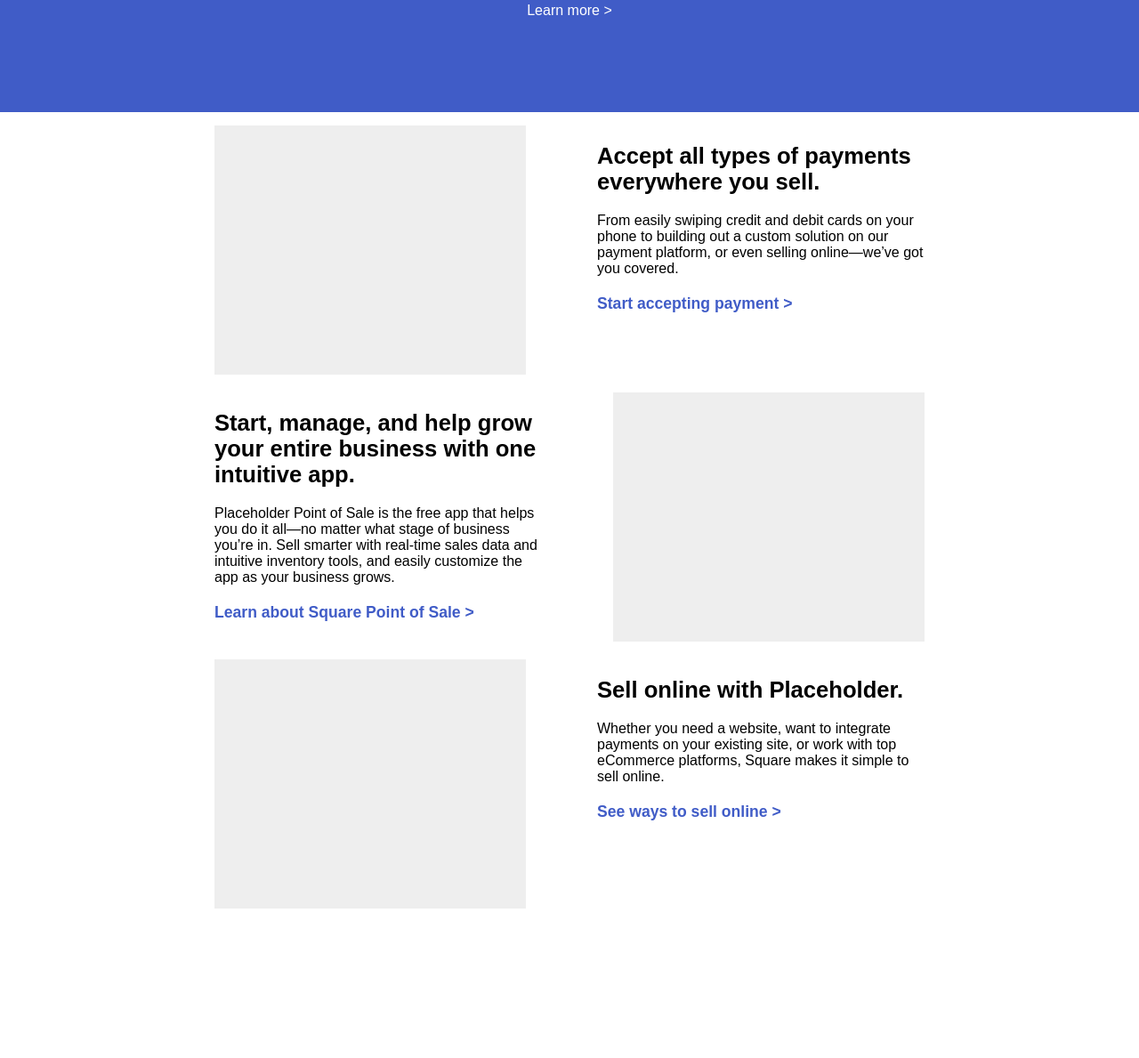
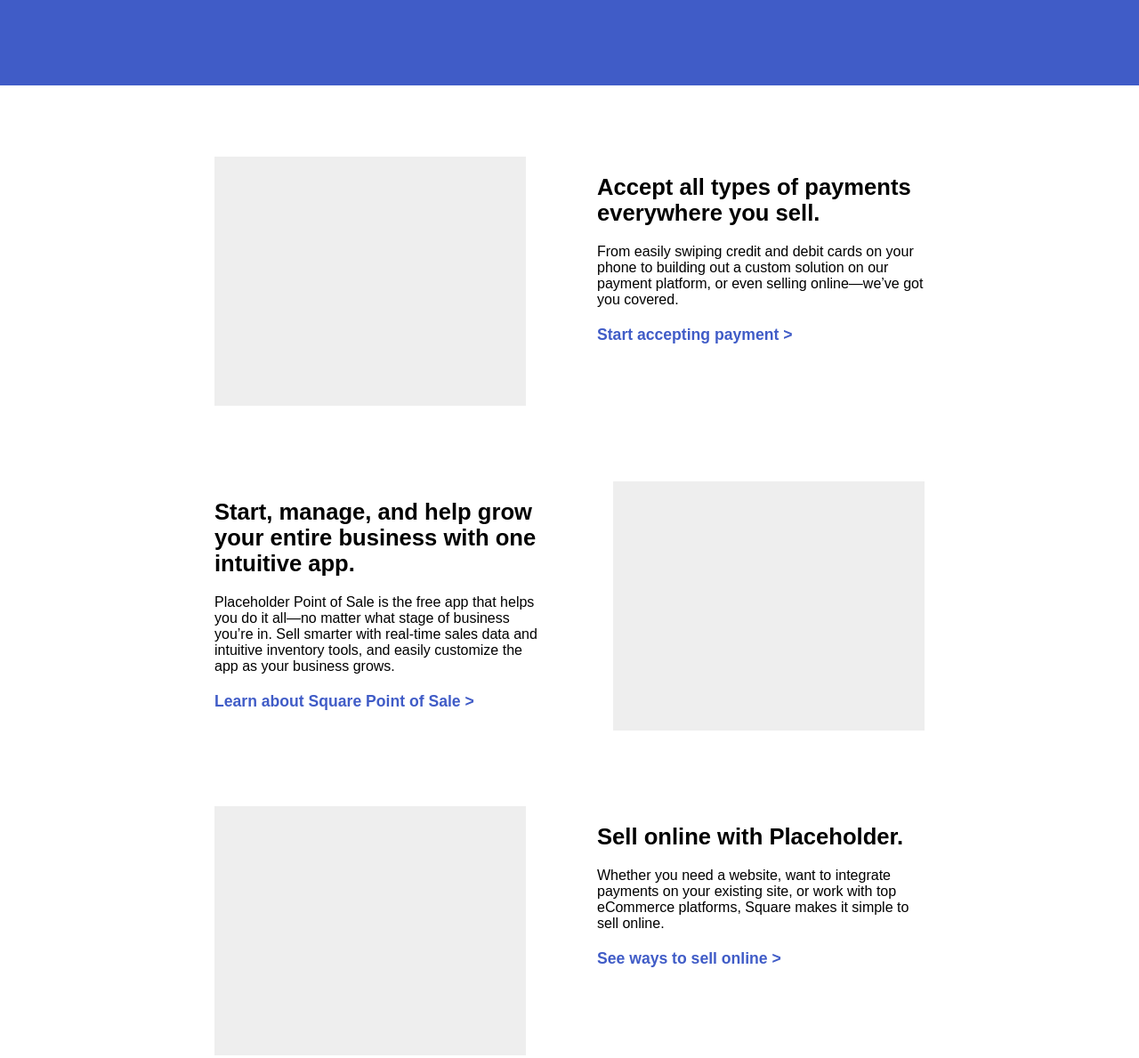
Before and after one commit to jpkim921/mock-sites, a plain HTML site: page mock-square/index.html in a window 1280 px wide. Shown: the part 1309-2498 px from the top of the page at 89% size. Before the commit the page ends 2350 px from the top, so only its background shows below. Drawn offline with Linux system fonts and the light colour scheme; a web font is replaced by a local one.

Commit message:
added margins to sections

```diff
--- a/mock-square/index.html
+++ b/mock-square/index.html
@@ -81,7 +81,7 @@
       </p>
       <a href="#">Learn more ></a>
     </segment>
-    <segment id="accepting-payments" class="display-flex">
+    <segment id="accepting-payments" class="display-flex top-bottom-margins">
       <div class="placeholder"></div>
       <div class="text-right">
         <h3>Accept all types of payments everywhere you sell.</h3>
@@ -93,7 +93,7 @@
         <a href="#">Start accepting payment ></a>
       </div>
     </segment>
-    <segment id="point-of-sale" class="display-flex">
+    <segment id="point-of-sale" class="display-flex top-bottom-margins">
       <div class="text-left">
         <h3>
           Start, manage, and help grow your entire business with one intuitive
@@ -109,7 +109,7 @@
       </div>
       <div class="placeholder"></div>
     </segment>
-    <segment id="sell-online" class="display-flex">
+    <segment id="sell-online" class="display-flex top-bottom-margins">
       <div class="placeholder"></div>
       <div class="text-right">
         <h3>Sell online with Placeholder.</h3>
--- a/mock-square/style/style.css
+++ b/mock-square/style/style.css
@@ -4,10 +4,11 @@
   font-family: 'Muli', sans-serif;
 }
 
-body {
+/* body {
   display: flex;
   flex-direction: column;
-}
+} */
+
 
 .display-flex-column {
   display: flex;
@@ -55,6 +56,11 @@ div img {
   color: black;
   font-weight: bold;
   text-decoration: none;
+}
+
+.top-bottom-margins {
+  margin-top: 75px;
+  margin-bottom: 75px;
 }
 
 #start-account-section {
```
